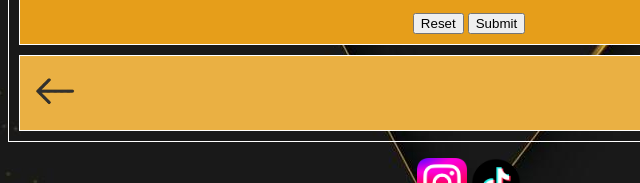
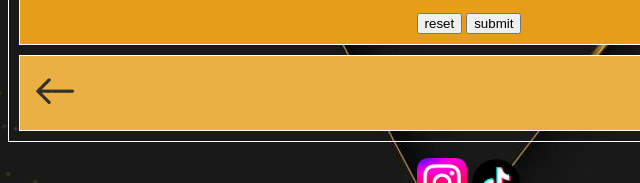
Before and after one commit to 3sija2aldanbimapradipta-eng/aldan-web, a plain HTML site: page bukutamu.html in a window 1280 px wide. Shown: the part 616-799 px from the top of the page, 171-811 px from the left. Drawn offline with Linux system fonts and the light colour scheme.

Commit message:
Update bukutamu.html

```diff
--- a/bukutamu.html
+++ b/bukutamu.html
@@ -44,8 +44,8 @@
             <p>
                 <label>Komentar :</label><br>
                 <textarea name="" rows="5" cols="30" required></textarea>
-            </p><input type="reset" value="Reset">
-                        <input type="submit" value="Submit"
+            </p><input type="reset" value="reset">
+                        <input type="submit" value="submit">
                         </form></center>
                         <tr  bgcolor="EAB043">
                             <td colspan="5">
```
